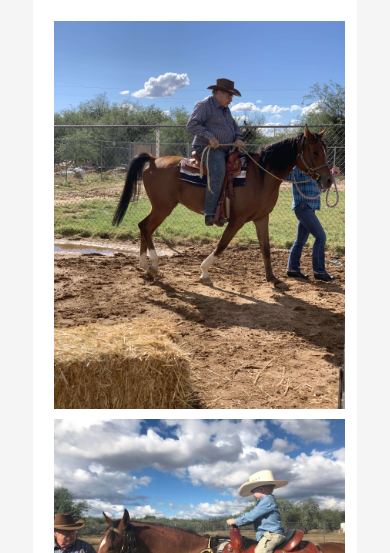
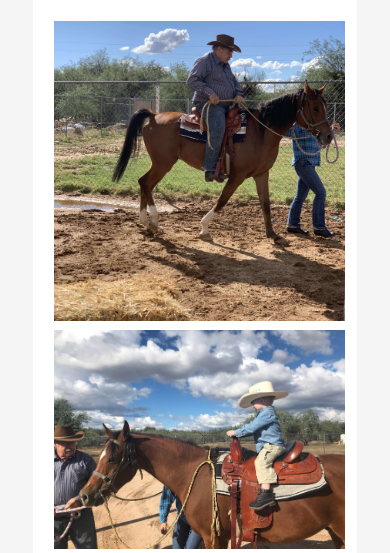
Before and after one commit to TheBurnsby/levi, a website: page src/index.html in a window 390 px wide. Shown: the part 291-844 px from the top of the page. Drawn offline with Linux system fonts and the light colour scheme.

Commit message:
img max height

```diff
--- a/docs/index.css
+++ b/docs/index.css
@@ -104,4 +104,7 @@ img {
     .col, .slide > div {
         flex-basis: 100%;
     }
+    img {
+        max-height: 300px;
+    }
 }
--- a/src/index.css
+++ b/src/index.css
@@ -104,4 +104,7 @@ img {
     .col, .slide > div {
         flex-basis: 100%;
     }
+    img {
+        max-height: 300px;
+    }
 }
```
